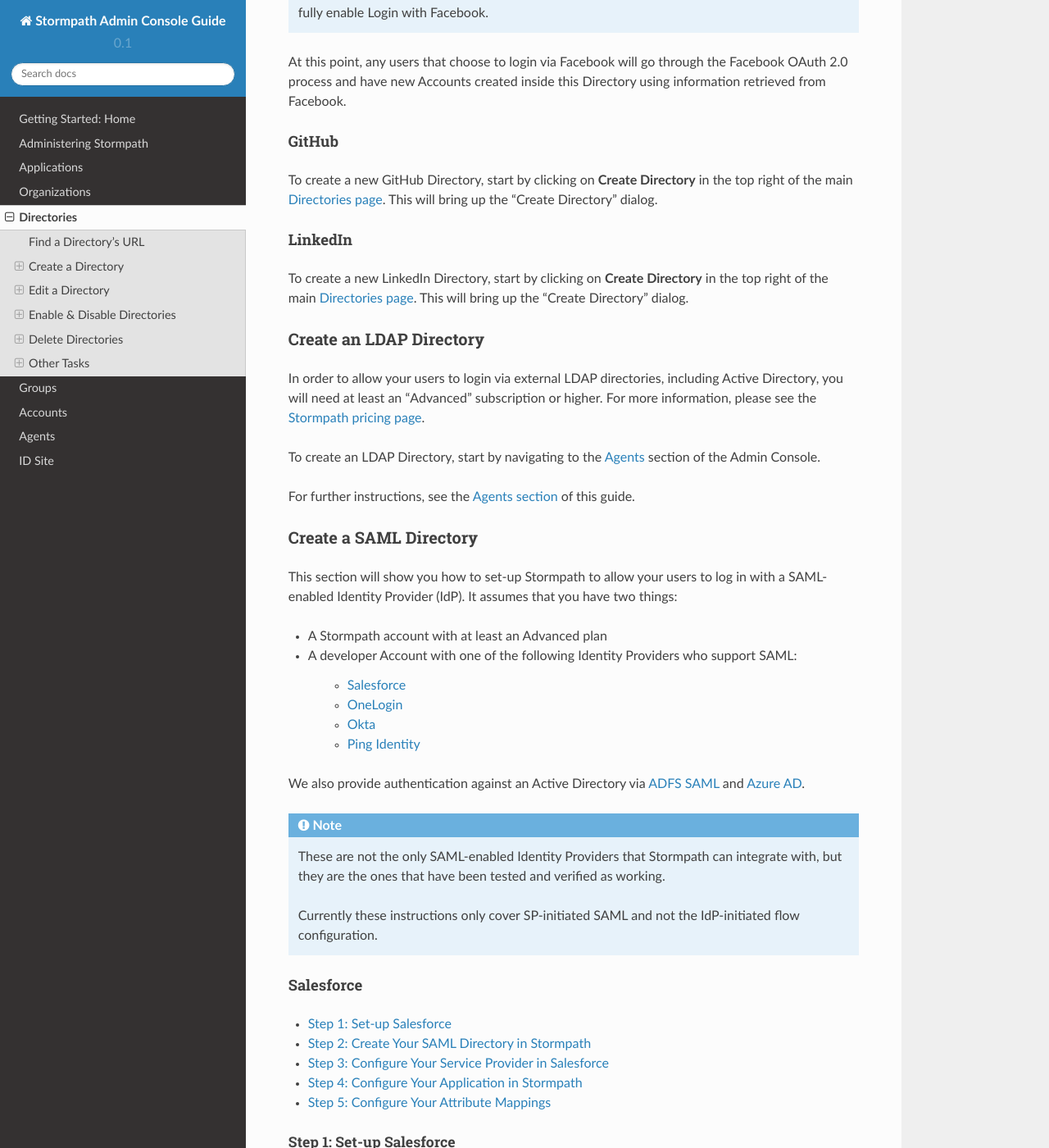
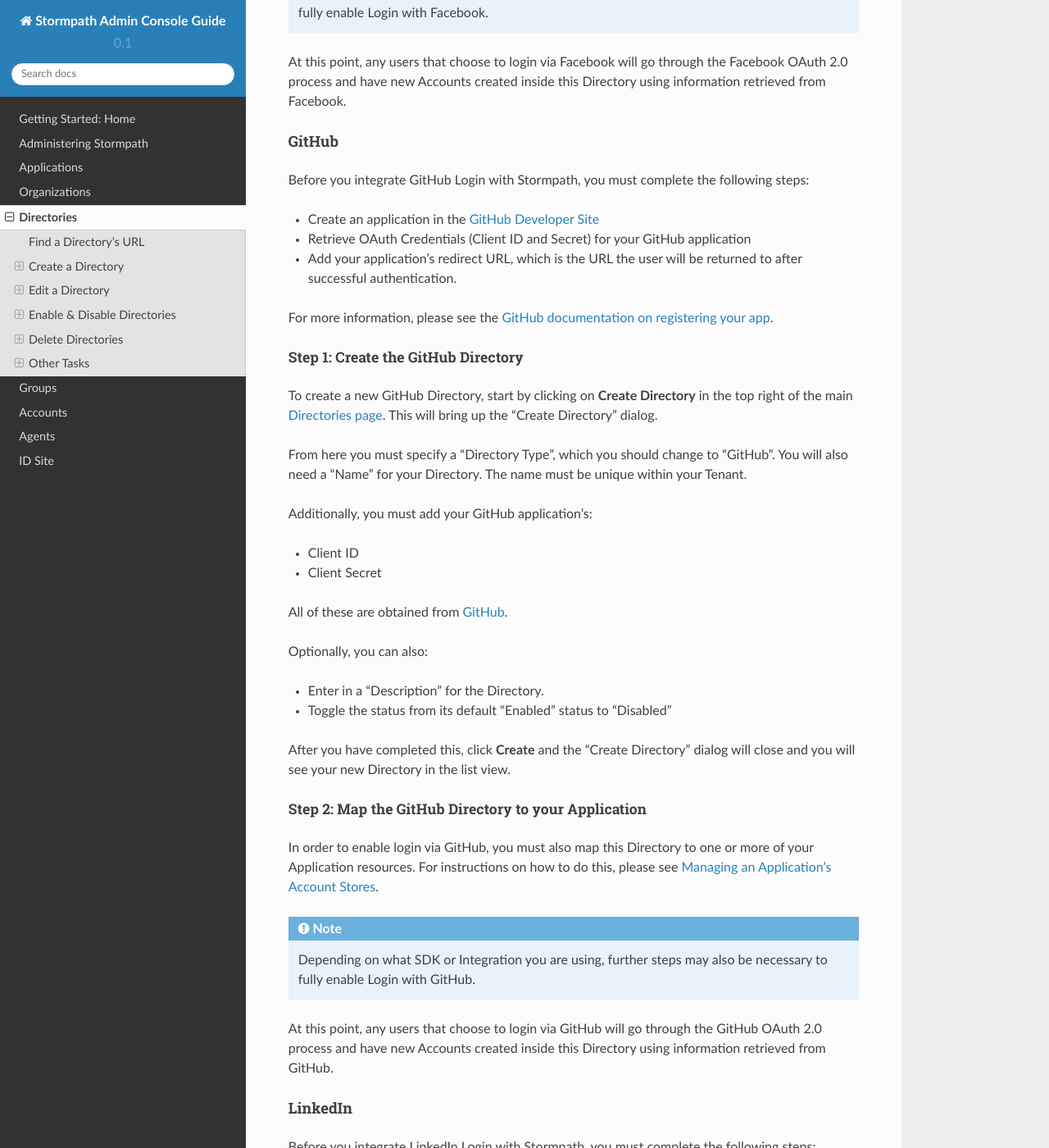
Before and after one commit to stormpath/stormpath-console-guide, a Sphinx documentation site: the page built from source/directories.rst, in a window 1280 px wide and 1400 px high, scrolled down 4274 px. Shown: the whole window at 82% size. Built offline with Sphinx 7.4.7 and the Read the Docs theme 2.0.0, drawn with Linux system fonts in a browser that asks for light colours; some of the changed text lies outside the part shown.

Commit message:
Added info for GitHub and LinkedIn

```diff
--- a/source/directories.rst
+++ b/source/directories.rst
@@ -186,14 +182,91 @@
 GitHub
 ^^^^^^
 
+Before you integrate GitHub Login with Stormpath, you must complete the following steps:
+
+- Create an application in the `GitHub Developer Site <https://developer.github.com/>`__
+- Retrieve OAuth Credentials (Client ID and Secret) for your GitHub application
+- Add your application’s redirect URL, which is the URL the user will be returned to after successful authentication.
+
+For more information, please see the `GitHub documentation on registering your app <https://developer.github.com/guides/basics-of-authentication/#registering-your-app>`__.
+
+Step 1: Create the GitHub Directory
+"""""""""""""""""""""""""""""""""""""
+
 To create a new GitHub Directory, start by clicking on **Create Directory** in the top right of the main `Directories page <https://api.stormpath.com/ui2/index.html#/directories>`__. This will bring up the "Create Directory" dialog.
+
+From here you must specify a "Directory Type", which you should change to "GitHub". You will also need a "Name" for your Directory. The name must be unique within your Tenant.
+
+Additionally, you must add your GitHub application's:
+
+- Client ID
+- Client Secret
+
+All of these are obtained from `GitHub <https://github.com/settings/developers>`__.
+
+Optionally, you can also:
+
+- Enter in a "Description" for the Directory.
+- Toggle the status from its default "Enabled" status to "Disabled"
+
+After you have completed this, click **Create** and the "Create Directory" dialog will close and you will see your new Directory in the list view.
+
+Step 2: Map the GitHub Directory to your Application
+""""""""""""""""""""""""""""""""""""""""""""""""""""
+
+In order to enable login via GitHub, you must also map this Directory to one or more of your Application resources. For instructions on how to do this, please see :ref:`applications-accountstores`.
+
+.. note::
+
+  Depending on what SDK or Integration you are using, further steps may also be necessary to fully enable Login with GitHub.
+
+At this point, any users that choose to login via GitHub will go through the GitHub OAuth 2.0 process and have new Accounts created inside this Directory using information retrieved from GitHub.
 
 .. _create-linkedin:
 
 LinkedIn
 ^^^^^^^^^^^^
 
+Before you integrate LinkedIn Login with Stormpath, you must complete the following steps:
+
+- Create an application in the `LinkedIn Developer Site <https://www.linkedin.com/secure/developer?newapp=>`__
+- Add your application’s redirect URL, which is the URL the user will be returned to after successful authentication.
+- Retrieve OAuth Credentials (Client ID and Secret) for your LinkedIn application
+
+For more information, please see LinkedIn’s `OAuth documentation <https://developer.linkedin.com/docs/oauth2>`__.
+
+Step 1: Create the LinkedIn Directory
+"""""""""""""""""""""""""""""""""""""
+
 To create a new LinkedIn Directory, start by clicking on **Create Directory** in the top right of the main `Directories page <https://api.stormpath.com/ui2/index.html#/directories>`__. This will bring up the "Create Directory" dialog.
+
+From here you must specify a "Directory Type", which you should change to "LinkedIn". You will also need a "Name" for your Directory. The name must be unique within your Tenant.
+
+Additionally, you must add your LinkedIn application's:
+
+- Client ID
+- Client Secret
+- Authorized Redirect URI
+
+All of these are obtained from `LinkedIn <https://www.linkedin.com/developer/apps/>`__.
+
+Optionally, you can also:
+
+- Enter in a "Description" for the Directory.
+- Toggle the status from its default "Enabled" status to "Disabled"
+
+After you have completed this, click **Create** and the "Create Directory" dialog will close and you will see your new Directory in the list view.
+
+Step 2: Map the LinkedIn Directory to your Application
+""""""""""""""""""""""""""""""""""""""""""""""""""""
+
+In order to enable login via LinkedIn, you must also map this Directory to one or more of your Application resources. For instructions on how to do this, please see :ref:`applications-accountstores`.
+
+.. note::
+
+  Depending on what SDK or Integration you are using, further steps may also be necessary to fully enable Login with LinkedIn.
+
+At this point, any users that choose to login via LinkedIn will go through the LinkedIn OAuth 2.0 process and have new Accounts created inside this Directory using information retrieved from LinkedIn.
 
 .. _directories-create-ldap:
 
```
Also changed, not shown: other parts of source/directories.rst (+0 -4 lines).
